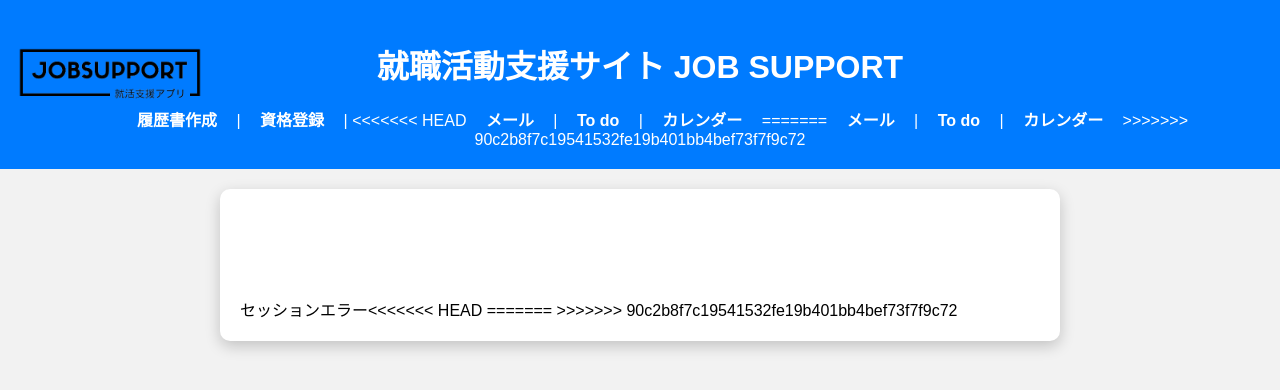
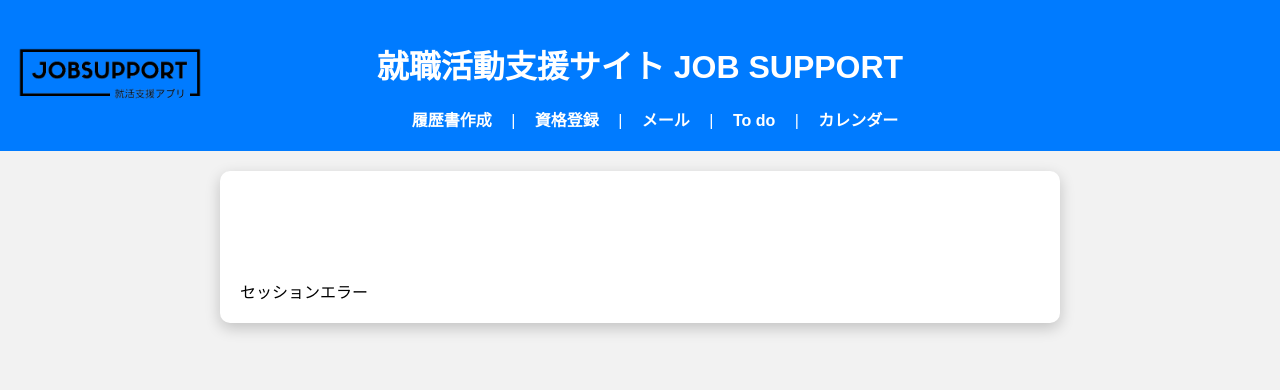
Before and after one commit to BloodFallen129/sotugyou-seisaku, a PHP site: page /toppage.php in a window 1280 px wide. Shown: the top 390 px of the page. Run offline with PHP 8.4, Linux system fonts and the light colour scheme.

Commit message:
no message

```diff
--- a/卒業制作/toppage.php
+++ b/卒業制作/toppage.php
@@ -96,15 +96,9 @@
   </a>
     <a href="#">履歴書作成</a> |
     <a href="sikaku.php">資格登録</a> |
-<<<<<<< HEAD
     <a href="mail/index.php">メール</a> |
     <a href="todolist/todolist.php">To do</a> |
     <a href="calendar.php">カレンダー</a>
-=======
-    <a href="#">メール</a> |
-    <a href="#">To do</a> |
-    <a href="#">カレンダー</a>
->>>>>>> 90c2b8f7c19541532fe19b401bb4bef73f7f9c72
   </div>
 
   <div class="container">
@@ -112,10 +106,6 @@
     <?php
       echo $message;
     ?>
-<<<<<<< HEAD
-
-=======
->>>>>>> 90c2b8f7c19541532fe19b401bb4bef73f7f9c72
   </span>
 </div>
 </body>
```
